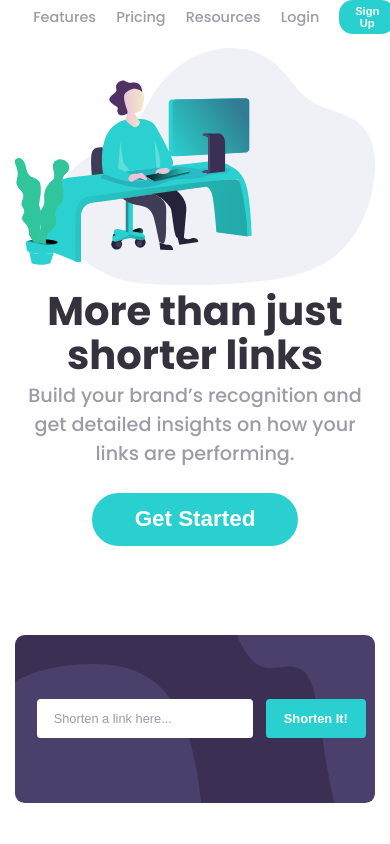
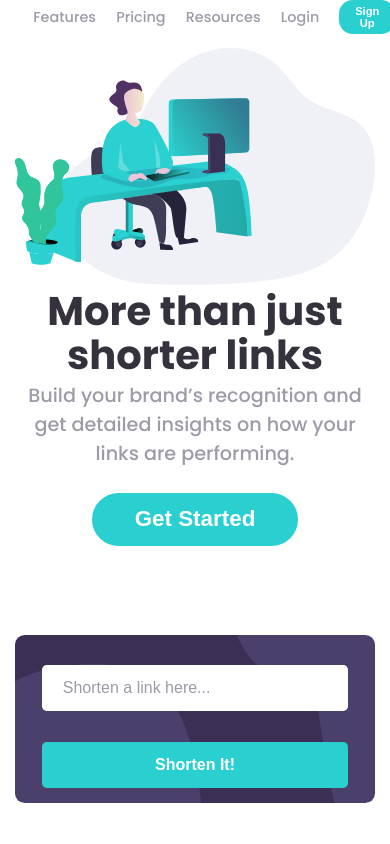
Before and after one commit to LenyPython/URL-shortening-API-landing-page, a React (Create React App) app: page / in a window 390 px wide. Shown: the top 844 px of the page. Built offline with nearby package versions, Linux system fonts and the light colour scheme.

Commit message:
Added responsivness to shortener component. Both the input field and, result links fields

```diff
--- a/src/components/shorten/linkinput/LinkInput.scss
+++ b/src/components/shorten/linkinput/LinkInput.scss
@@ -1,5 +1,5 @@
 #shortener {
-	--height: 3em;
+	--height: 2.9em;
 	--radius: .3em;
 	width: 100%;
 	background: url('../../../images/bg-shorten-desktop.svg')var(--primary-dark-violet);
@@ -11,7 +11,7 @@
 	border-radius: .7em;
 	input {
 		box-sizing: border-box;
-		width: 75%;
+		width: 70%;
 		height: var(--height);
 		border: none;
 		border-radius: var(--radius);
@@ -32,17 +32,25 @@
 	}
 }
 
-@media(max-width: 1100px){
+
+@media(max-width: 800px) {
 	#shortener {
+		flex-direction: column;
+		justify-content: space-evenly;
 		input, button {
-			font-size: .8rem;
+			font-size: 1rem;
+			min-width: 200px;
+		}
+		input{
+			width: 85%;
 		}
 	}
 }
-@media(max-width: 900px){
+
+@media(max-width: 600px) {
 	#shortener {
-		input {
-			width: 60%;
+		button {
+			width: 85%;
 		}
 	}
 }
--- a/src/components/shorten/linkinput/link.css
+++ b/src/components/shorten/linkinput/link.css
@@ -1,5 +1,5 @@
 #shortener {
-  --height: 3em;
+  --height: 2.9em;
   --radius: .3em;
   width: 100%;
   background: url("../../../images/bg-shorten-desktop.svg") var(--primary-dark-violet);
@@ -12,7 +12,7 @@
 }
 #shortener input {
   box-sizing: border-box;
-  width: 75%;
+  width: 70%;
   height: var(--height);
   border: none;
   border-radius: var(--radius);
@@ -31,14 +31,22 @@
   height: var(--height);
 }
 
-@media (max-width: 1100px) {
+@media (max-width: 800px) {
+  #shortener {
+    flex-direction: column;
+    justify-content: space-evenly;
+  }
   #shortener input, #shortener button {
-    font-size: 0.8rem;
+    font-size: 1rem;
+    min-width: 200px;
+  }
+  #shortener input {
+    width: 85%;
   }
 }
-@media (max-width: 900px) {
-  #shortener input {
-    width: 60%;
+@media (max-width: 600px) {
+  #shortener button {
+    width: 85%;
   }
 }
 
```
